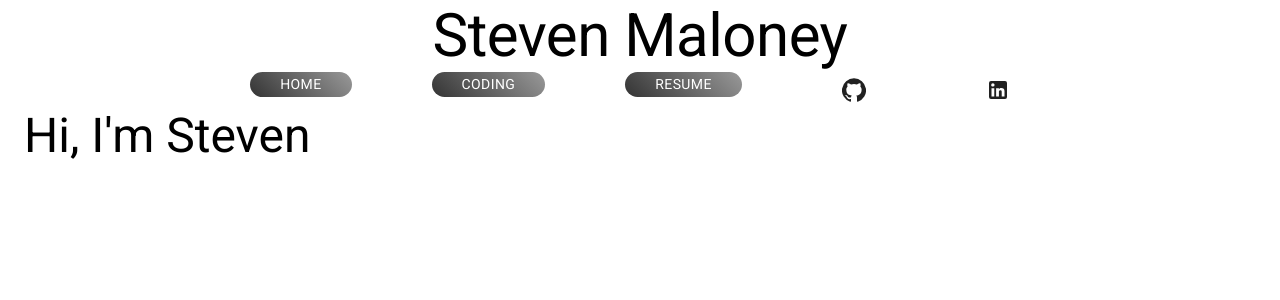
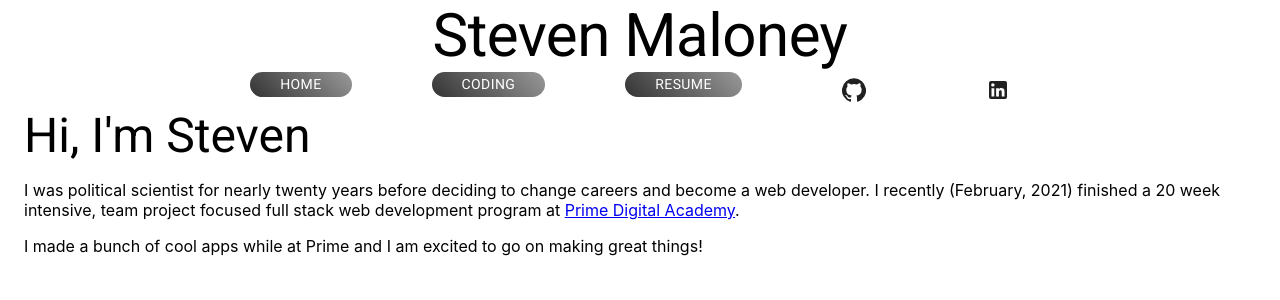
Before and after one commit to sdeda1us/aws-homepage-project, a React (Create React App) app: page / in a window 1280 px wide. Shown: the top 300 px of the page. Built offline with nearby package versions, Linux system fonts and the light colour scheme.

Commit message:
added some text and changed the logo and page title

```diff
--- a/public/index.html
+++ b/public/index.html
@@ -7,7 +7,7 @@
     <meta name="theme-color" content="#000000" />
     <meta
       name="description"
-      content="Web site created using create-react-app"
+      content="Portfolio Page for Web Developer Steven Maloney"
     />
     <link rel="apple-touch-icon" href="%PUBLIC_URL%/logo192.png" />
     <!--
@@ -24,7 +24,7 @@
       work correctly both with client-side routing and a non-root public URL.
       Learn how to configure a non-root public URL by running `npm run build`.
     -->
-    <title>React App</title>
+    <title>Steven Maloney</title>
   </head>
   <body>
     <noscript>You need to enable JavaScript to run this app.</noscript>
--- a/src/About/About.jsx
+++ b/src/About/About.jsx
@@ -6,6 +6,14 @@ export default function About(){
     return(
         <Container>
             <Typography variant="h3">Hi, I'm Steven</Typography>
+            <p>I was political scientist for
+                nearly twenty years before deciding to change careers and become a web developer.
+                I recently (February, 2021) finished a 20 week intensive, team project focused full
+                stack web development program at <a href="https://primeacademy.io/">Prime Digital Academy</a>.
+            </p>
+            <p>I made a bunch of cool apps while at Prime
+                and I am excited to go on making great things!
+            </p>
         </Container>
     )
 }
```
Also changed, not shown: 2 other files (tests, documents, lock files or other folders).
